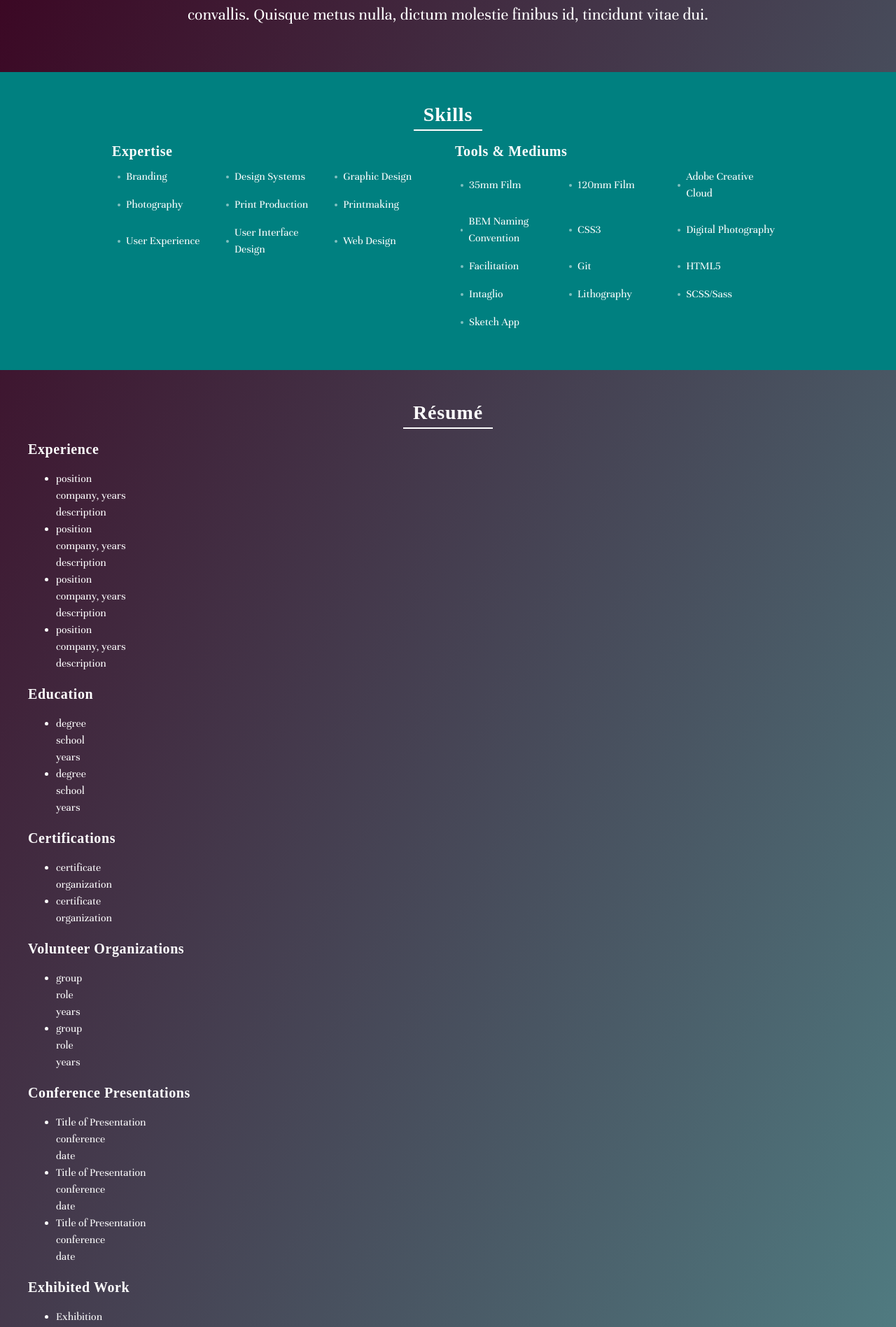
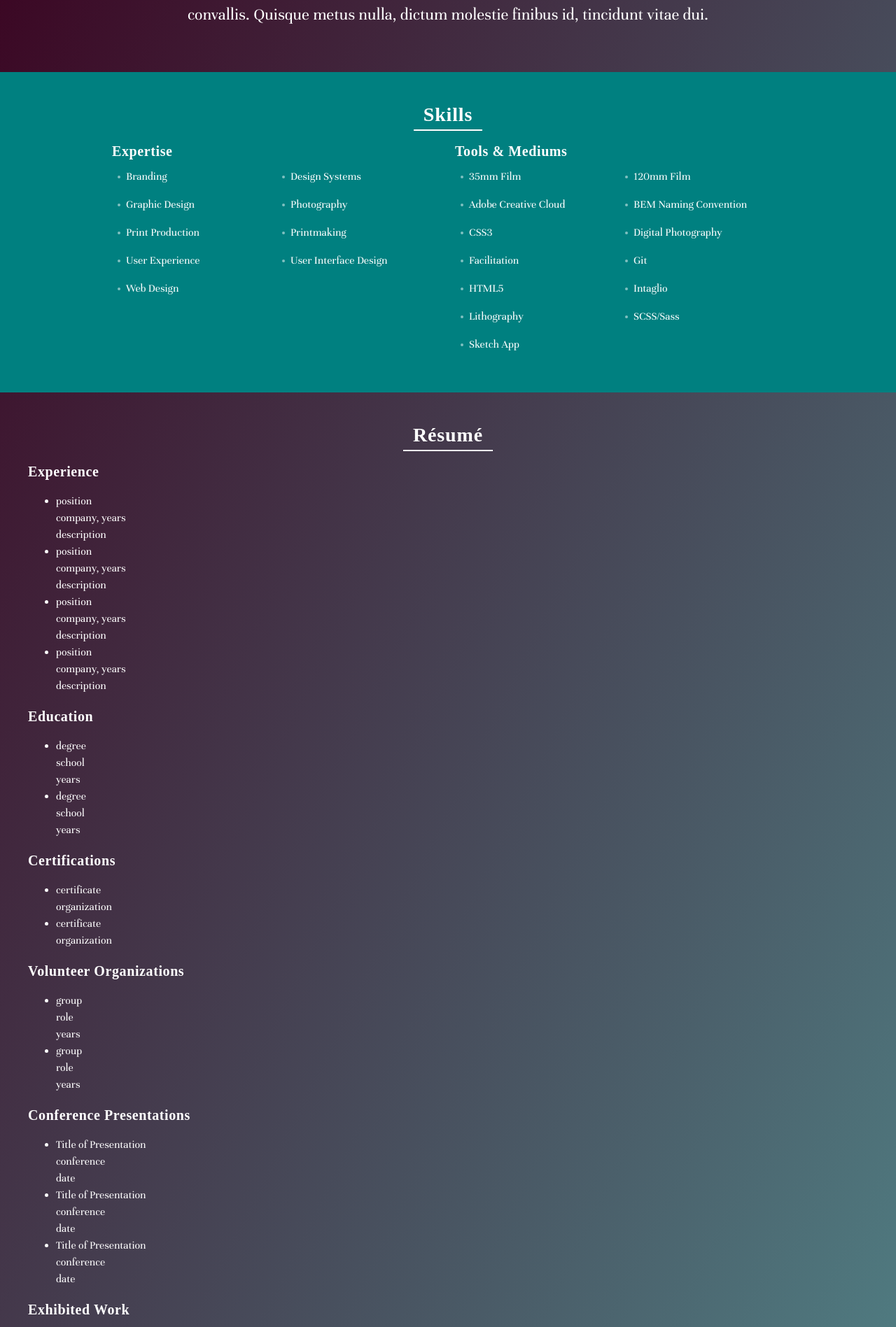
Before and after one commit to asmithorn/asmithorn.github.io, a Jekyll site: the page built from about/index.html, in a window 1280 px wide. Shown: the part 313-2210 px from the top of the page at 70% size. Built offline with Jekyll 4.4.1, drawn with Linux system fonts in a browser that asks for light colours; some web fonts are replaced.

Commit message:
list styling 3

```diff
--- a/css/style.scss
+++ b/css/style.scss
@@ -285,6 +285,7 @@ h3 {
   }
 
   .c-list {
+    align-items: flex-start;
     display: flex;
     flex-wrap: wrap;
     li {width: 50%;}
@@ -310,8 +311,6 @@ h3 {
 
 @media only screen and (min-width: 960px) {
 
-  .c-list li {width: 33%;}
-
   .c-site-nav {flex-basis: 40%;}
 
   .u-padding--w-20-120 {
```
